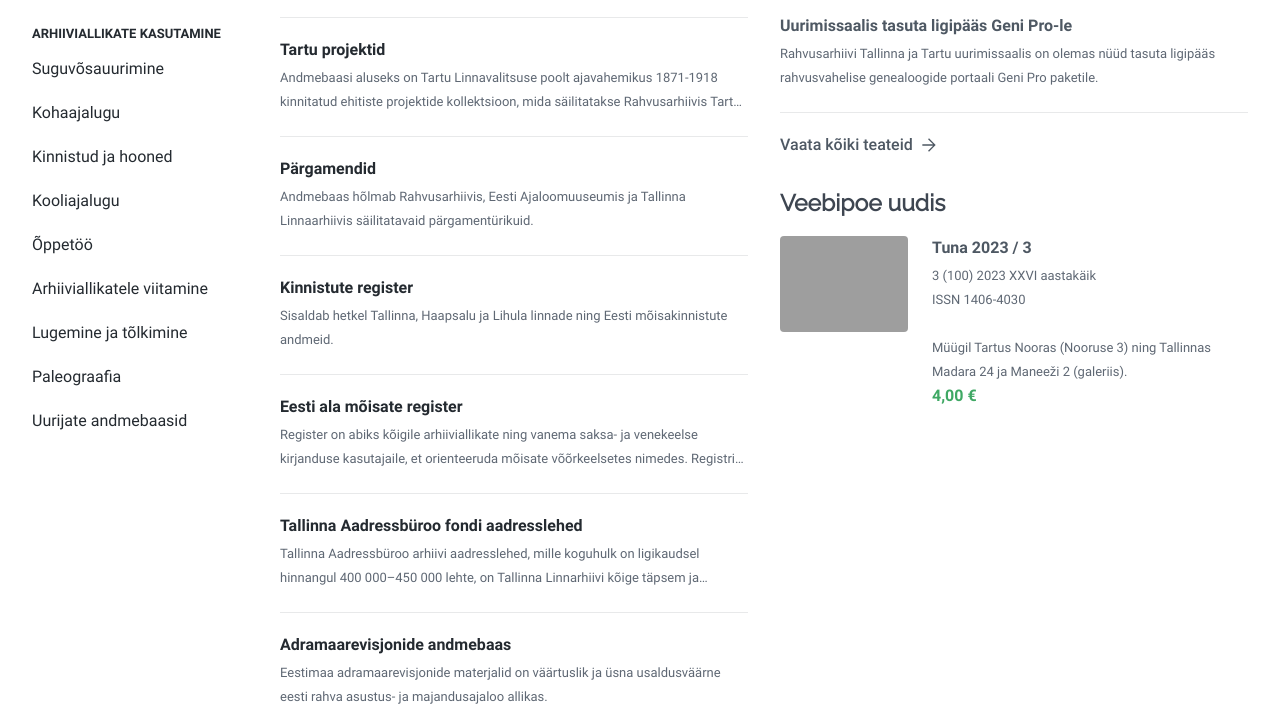
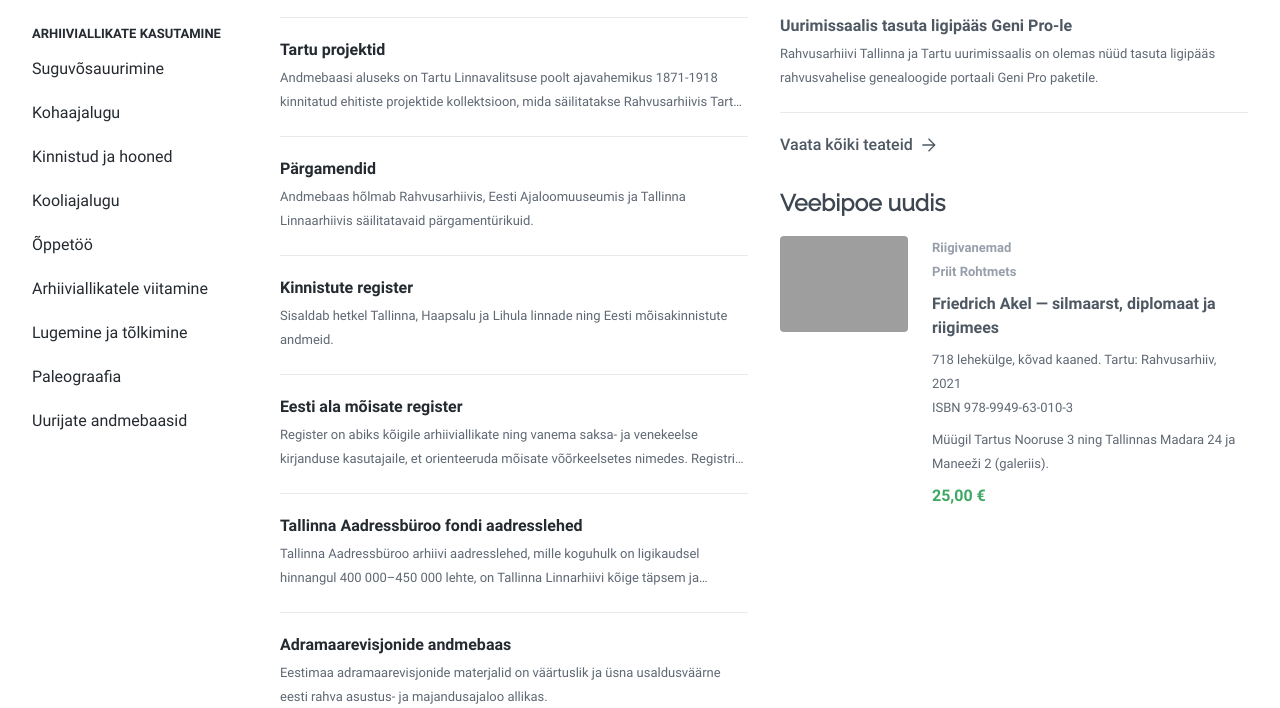
Before and after one commit to erikuus/tailwindui-playground, a PHP site: page /views/layouts/main_grid.html in a window 1280 px wide. Shown: the part 887-1595 px from the top of the page. Run offline with PHP 8.4, Linux system fonts and the light colour scheme; some libraries are stand-ins or nearby versions; grey boxes are pictures that could not be loaded.

Commit message:
Parandab veebipoe uudise kuvamist avalehel

```diff
--- a/style.css
+++ b/style.css
@@ -957,6 +957,11 @@ body {
   margin-right: auto;
 }
 
+.my-2 {
+  margin-top: 0.5rem;
+  margin-bottom: 0.5rem;
+}
+
 .ml-1 {
   margin-left: 0.25rem;
 }
@@ -1039,6 +1044,14 @@ body {
 
 .-ml-px {
   margin-left: -1px;
+}
+
+.mb-1 {
+  margin-bottom: 0.25rem;
+}
+
+.mb-2 {
+  margin-bottom: 0.5rem;
 }
 
 .block {
@@ -1324,6 +1337,12 @@ body {
   --tw-space-y-reverse: 0;
   margin-top: calc(2rem * calc(1 - var(--tw-space-y-reverse)));
   margin-bottom: calc(2rem * var(--tw-space-y-reverse));
+}
+
+.space-y-2 > :not([hidden]) ~ :not([hidden]) {
+  --tw-space-y-reverse: 0;
+  margin-top: calc(0.5rem * calc(1 - var(--tw-space-y-reverse)));
+  margin-bottom: calc(0.5rem * var(--tw-space-y-reverse));
 }
 
 .divide-y > :not([hidden]) ~ :not([hidden]) {
@@ -2042,6 +2061,10 @@ body {
     margin-left: -0.5rem;
   }
 
+  .xl\:hidden {
+    display: none;
+  }
+
   .xl\:grid-cols-2 {
     grid-template-columns: repeat(2, minmax(0, 1fr));
   }
@@ -2087,6 +2110,10 @@ body {
 
   .\32xl\:mr-8 {
     margin-right: 2rem;
+  }
+
+  .\32xl\:hidden {
+    display: none;
   }
 
   .\32xl\:w-72 {
--- a/views/layouts/main_grid.html
+++ b/views/layouts/main_grid.html
@@ -615,22 +615,30 @@
 							<!-- Veebipoe uudis -->
 							<div>
 								<h2 class="font-heading font-bold text-xl text-gray-800">Veebipoe uudis</h2>
+
 								<div class="relative sm:flex pt-5">
 									<div class="mb-6 flex-shrink-0 sm:mb-0 sm:mr-6">
-										<a href="#" title="Tuna 2023 / 3">
+										<a href="#">
 											<span class="absolute inset-0" aria-hidden="true"></span>
-											<img class="w-full rounded-sm bg-white md:w-32 2xl:w-24" src="https://www.ra.ee/vau/upload/shop/thumb/202309261106121910.jpg" alt="Tuna 2023 / 3">
+											<img class="w-full rounded-sm bg-white md:w-32 2xl:w-24" src="https://www.ra.ee/vau/upload/shop/thumb/202109011443179812.jpg" alt="Tuna 2023 / 3">
 										</a>
 									</div>
 									<div>
-										<p class="text-base font-semibold leading-6 text-gray-700">
-											<a href="#">Tuna 2023 / 3</a>
+										<p class="text-sm font-semibold leading-6 text-gray-300 2xl:line-clamp-6">
+											Riigivanemad<br />
+											Priit Rohtmets
 										</p>
-										<p class="mt-1 text-sm leading-6 text-gray-600 2xl:line-clamp-6">
-											3 (100) 2023 XXVI aastakäik<br /> ISSN 1406-4030<br /><br />Müügil Tartus Nooras (Nooruse 3) ning Tallinnas Madara 24 ja Maneeži 2 (galeriis).
+										<p class="my-2 text-base font-semibold leading-6 text-gray-700">
+											Friedrich Akel — silmaarst, diplomaat ja riigimees
 										</p>
+										<div class="mb-2 text-sm leading-6 text-gray-600 space-y-2 2xl:hidden">
+											718 lehekülge, kõvad kaaned. Tartu: Rahvusarhiiv, 2021<br />ISBN 978-9949-63-010-3
+											<p>
+												Müügil Tartus Nooruse 3 ning Tallinnas Madara 24 ja Maneeži 2 (galeriis).
+											</p>
+										</div>
 										<p class="text-base font-semibold leading-6 text-green-500">
-											4,00 €
+											25,00 €
 										</p>
 									</div>
 								</div>
```
